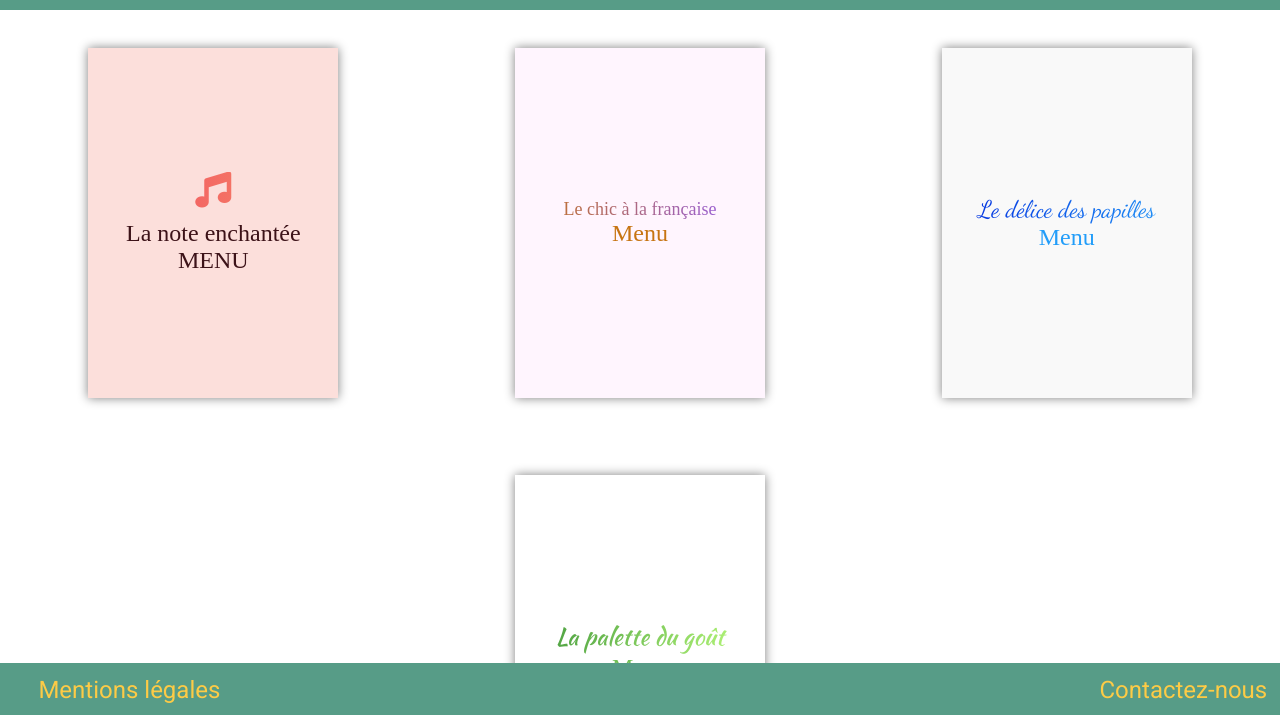
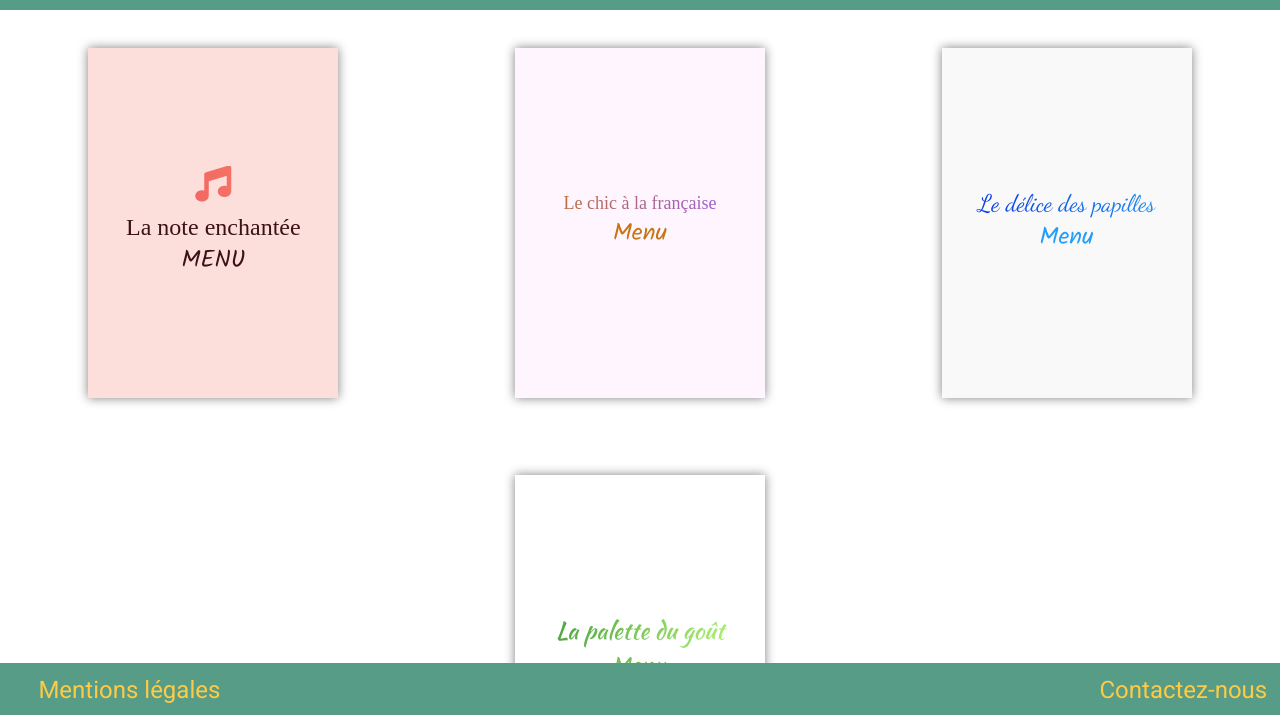
Before and after one commit to 08rose08/08rose08.github.io, a plain HTML site: page Ohmyfood/accueil.html in a window 1280 px wide. Shown: the part 83-798 px from the top of the page. Drawn offline with Linux system fonts and the light colour scheme; a web font is replaced by a local one.

Commit message:
avec police kalam

```diff
--- a/Ohmyfood/accueil.html
+++ b/Ohmyfood/accueil.html
@@ -13,6 +13,7 @@
         <link href="https://fonts.googleapis.com/css?family=Devonshire&display=swap" rel="stylesheet">
         <link href="https://fonts.googleapis.com/css?family=Kaushan+Script&display=swap" rel="stylesheet">
         <link href="https://fonts.googleapis.com/css?family=Roboto&display=swap" rel="stylesheet">
+        <link href="https://fonts.googleapis.com/css?family=Kalam&display=swap" rel="stylesheet">
         <script src="https://kit.fontawesome.com/f7591675f1.js" crossorigin="anonymous"></script>
     </head>
     <body>
```
Also changed, not shown: Ohmyfood/mentions.html (+1 -0 lines), Ohmyfood/menu1.html (+1 -0 lines), Ohmyfood/menu2.html (+1 -0 lines), Ohmyfood/menu3.html (+1 -0 lines), Ohmyfood/menu4.html (+1 -0 lines).
